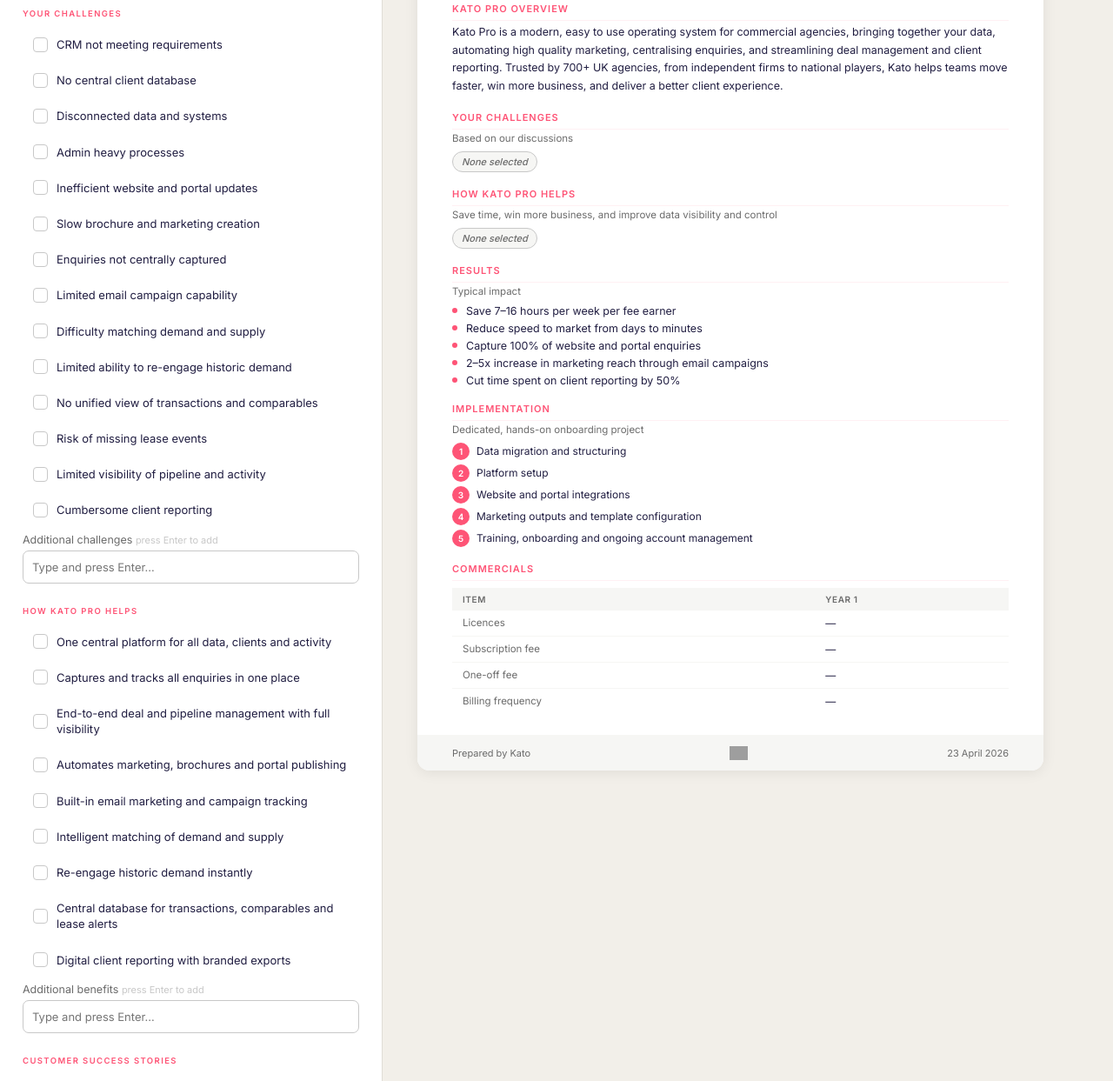
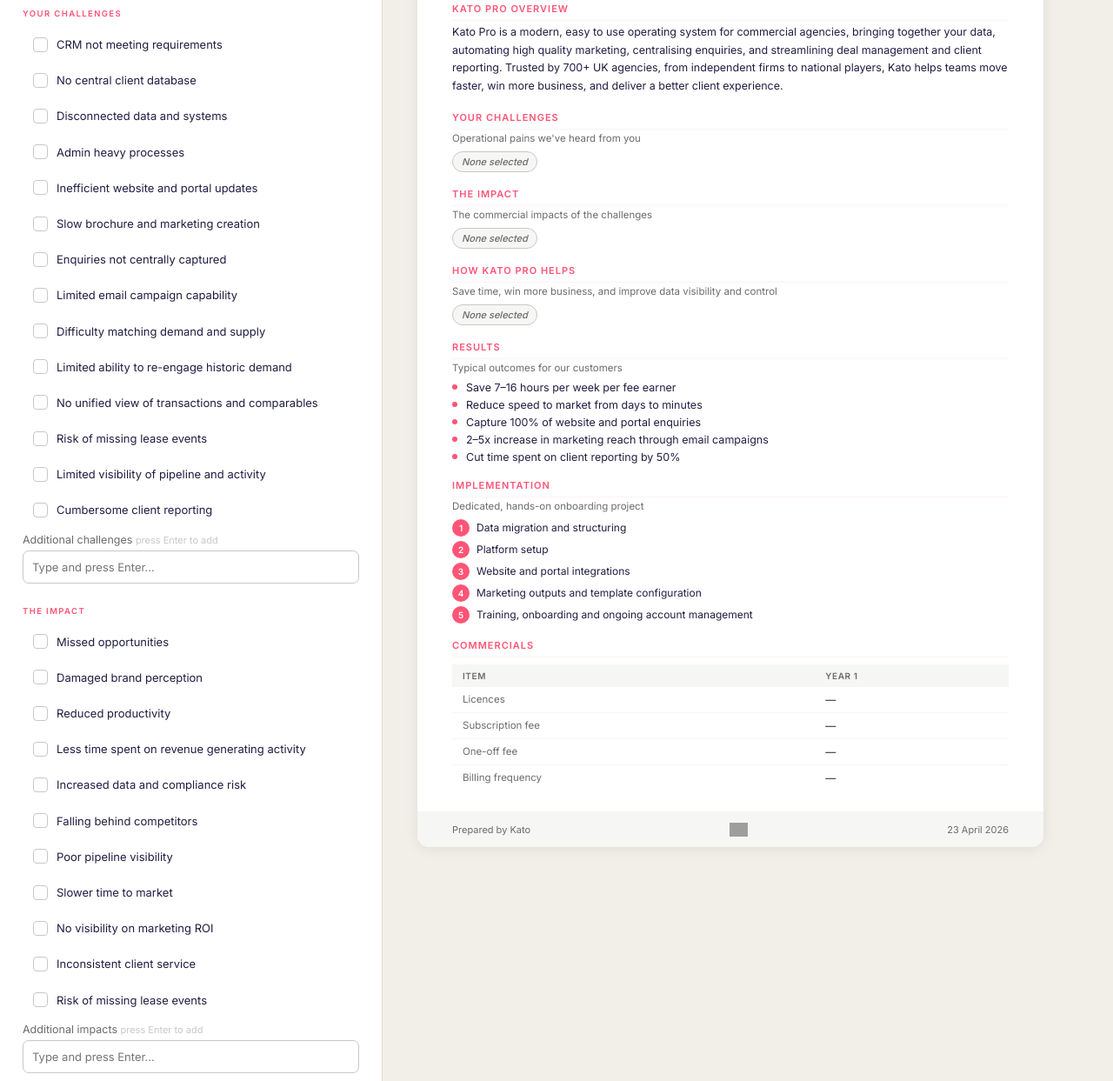
Before and after one commit to dam2923/Proposal-Creator, a plain HTML site: page index.html in a window 1280 px wide. Shown: the part 305-1548 px from the top of the page at 87% size. Drawn offline with Linux system fonts and the light colour scheme; grey boxes are pictures that could not be loaded.

Commit message:
Update index.html

```diff
--- a/index.html
+++ b/index.html
@@ -144,6 +144,16 @@
       </div>
     </div>
     <div>
+      <div class="section-title">The Impact</div>
+      <div class="checklist" id="impact-list"></div>
+      <div class="field-group" style="margin-top:8px">
+        <label>Additional impacts <span style="font-weight:400;color:var(--ink-30);font-size:11px;">press Enter to add</span></label>
+        <div class="tag-input-wrap" id="impact-tags-wrap" onclick="this.querySelector('input').focus()">
+          <input type="text" id="impactTagInput" placeholder="Type and press Enter…">
+        </div>
+      </div>
+    </div>
+    <div>
       <div class="section-title">How Kato Pro helps</div>
       <div class="checklist" id="helps-list"></div>
       <div class="field-group" style="margin-top:8px">
@@ -217,8 +227,13 @@
         </div>
         <div class="prop-section">
           <div class="prop-section-title">Your challenges</div>
-          <div class="prop-section-sub">Based on our discussions</div>
+          <div class="prop-section-sub">Operational pains we've heard from you</div>
           <div class="prop-pills" id="prev-challenges"><span class="pill empty">No challenges selected yet</span></div>
+        </div>
+        <div class="prop-section">
+          <div class="prop-section-title">The Impact</div>
+          <div class="prop-section-sub">The commercial impacts of the challenges</div>
+          <div class="prop-pills" id="prev-impacts"><span class="pill empty">No impacts selected yet</span></div>
         </div>
         <div class="prop-section">
           <div class="prop-section-title">How Kato Pro helps</div>
@@ -227,7 +242,7 @@
         </div>
         <div class="prop-section">
           <div class="prop-section-title">Results</div>
-          <div class="prop-section-sub">Typical impact</div>
+          <div class="prop-section-sub">Typical outcomes for our customers</div>
           <div class="prop-results-list">
             <div class="prop-result-item"><div class="dot"></div>Save 7–16 hours per week per fee earner</div>
             <div class="prop-result-item"><div class="dot"></div>Reduce speed to market from days to minutes</div>
@@ -308,6 +323,20 @@ var HELPS = [
   "Digital client reporting with branded exports"
 ];
 
+var IMPACTS = [
+  "Missed opportunities",
+  "Damaged brand perception",
+  "Reduced productivity",
+  "Less time spent on revenue generating activity",
+  "Increased data and compliance risk",
+  "Falling behind competitors",
+  "Poor pipeline visibility",
+  "Slower time to market",
+  "No visibility on marketing ROI",
+  "Inconsistent client service",
+  "Risk of missing lease events"
+];
+
 var CUSTOMER_STORIES = [
   { name:"Fisher German", url:"https://www.kato.app/articles/driving-clarity-speed-strategic-control-at-national-scale" },
   { name:"Avison Young", url:"https://www.kato.app/articles/from-legacy-to-leader-inside-avison-youngs-digital-transformation" },
@@ -321,8 +350,9 @@ var CUSTOMER_STORIES = [
   { name:"Frost Meadowcroft", url:"https://www.kato.app/articles/why-kato-is-frost-meadowcrofts-daily-dashboard" }
 ];
 
-var state = { challenges: {}, helps: {}, stories: {} };
+var state = { challenges: {}, helps: {}, impacts: {}, stories: {} };
 var challengeTags = [];
+var impactTags = [];
 var helpsTags = [];
 var moduleRows = [];
 var moduleCounter = 0;
@@ -366,7 +396,7 @@ function buildChecklist(items, containerId, stateKey) {
 
 function toggleItem(key, idx) {
   if (state[key][idx]) { delete state[key][idx]; } else { state[key][idx] = true; }
-  var cid = key === 'challenges' ? 'challenges-list' : 'helps-list';
+  var cid = key === 'challenges' ? 'challenges-list' : key === 'impacts' ? 'impact-list' : 'helps-list';
   var items = document.getElementById(cid).querySelectorAll('.check-item');
   for (var i = 0; i < items.length; i++) {
     items[i].classList.toggle('checked', !!state[key][i]);
@@ -494,6 +524,7 @@ function update() {
   document.getElementById('prev-footer-date').textContent = date ? fmtDate(date) : '';
 
   updatePills('prev-challenges', state.challenges, CHALLENGES, challengeTags);
+  updatePills('prev-impacts', state.impacts, IMPACTS, impactTags);
   updatePills('prev-helps', state.helps, HELPS, helpsTags);
 
   /* Customer stories */
@@ -606,8 +637,10 @@ function downloadPDF() {
 
 /* ─── Init ─── */
 buildChecklist(CHALLENGES, 'challenges-list', 'challenges');
+buildChecklist(IMPACTS, 'impact-list', 'impacts');
 buildChecklist(HELPS, 'helps-list', 'helps');
 setupTagInput('challengeTagInput', 'challenge-tags-wrap', challengeTags);
+setupTagInput('impactTagInput', 'impact-tags-wrap', impactTags);
 setupTagInput('helpsTagInput', 'helps-tags-wrap', helpsTags);
 document.getElementById('propDate').valueAsDate = new Date();
 update();
```
